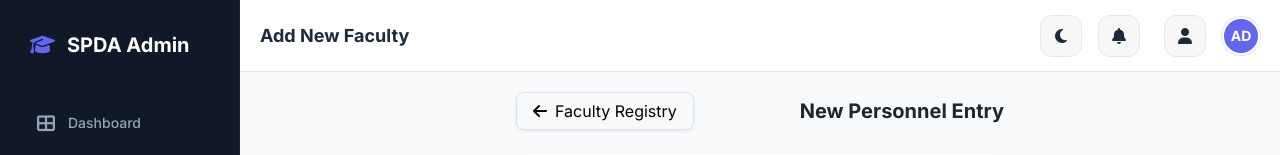
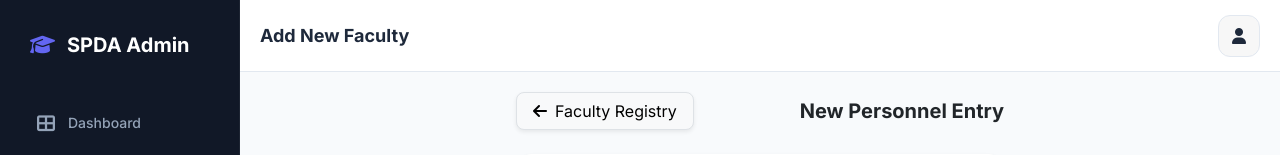
Before and after one commit to parthparth1661/student-performance-system, a Flask app: page /admin/faculty/add in a window 1280 px wide. Shown: the top 155 px of the page. Run offline with Flask 3, Linux system fonts and the light colour scheme; the visitor is signed in with stand-in values (Sample User, id 1); data that the repository does not hold is empty.

Commit message:
Initial commit

```diff
--- a/student-performance/templates/admin/layout.html
+++ b/student-performance/templates/admin/layout.html
@@ -309,18 +309,9 @@
             </div>
 
             <div class="navbar-right">
-                <button id="themeToggle" class="btn-icon" title="Toggle Theme">
-                    <i class="fas fa-moon"></i>
-                </button>
-                <button class="btn-icon">
-                    <i class="fas fa-bell"></i>
-                </button>
-                <a href="/profile" class="btn-icon ms-2" title="Admin Profile">
+                <a href="/profile" class="btn-icon" title="Admin Profile">
                     <i class="fas fa-user"></i>
                 </a>
-                <div class="admin-avatar">
-                    AD
-                </div>
             </div>
         </header>
 
```
